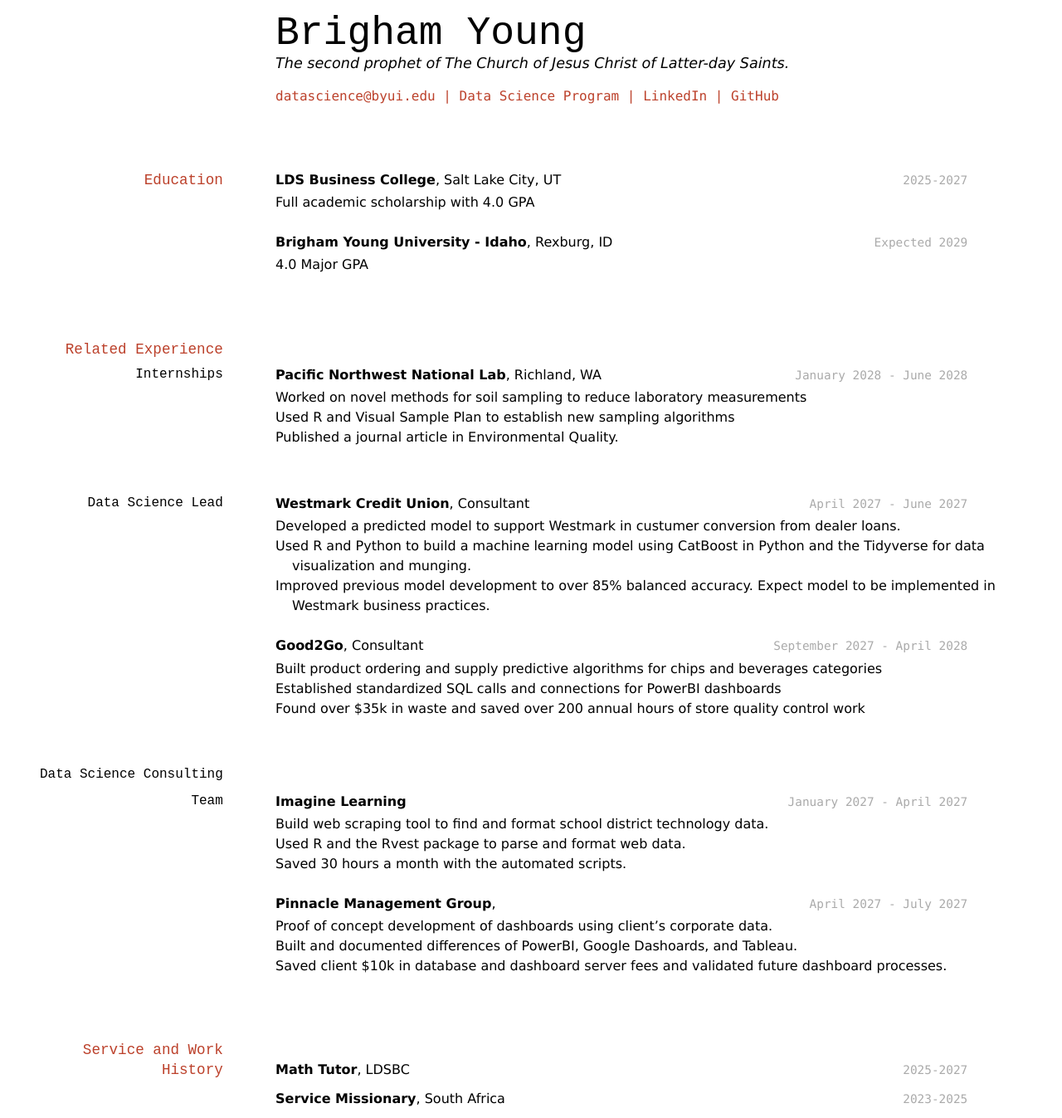
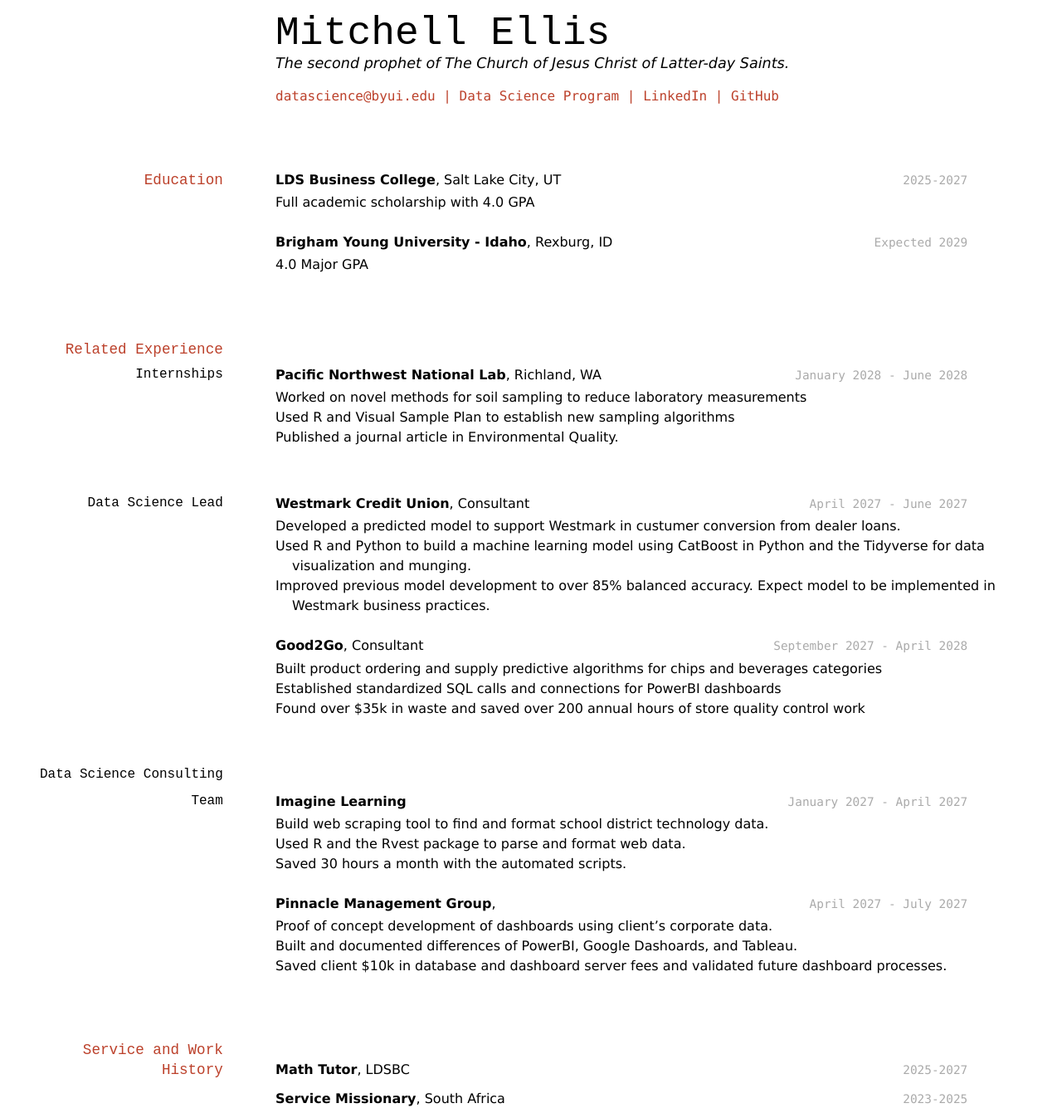
Before and after one commit to ELLISBYUI/ELLIS_RESUME, a Jekyll site: the page built from docs/index.md, in a window 1280 px wide. Shown: the whole page at 83% size. Built offline with Jekyll 4.4.1, drawn with Linux system fonts in a browser that asks for light colours.

Commit message:
Name change

```diff
--- a/docs/index.md
+++ b/docs/index.md
@@ -2,7 +2,7 @@
 layout: cv
 title: Brigham Young's Resume
 ---
-# Brigham Young
+# Mitchell Ellis
 The second prophet of The Church of Jesus Christ of Latter-day Saints.
 
 <div id="webaddress">
```
